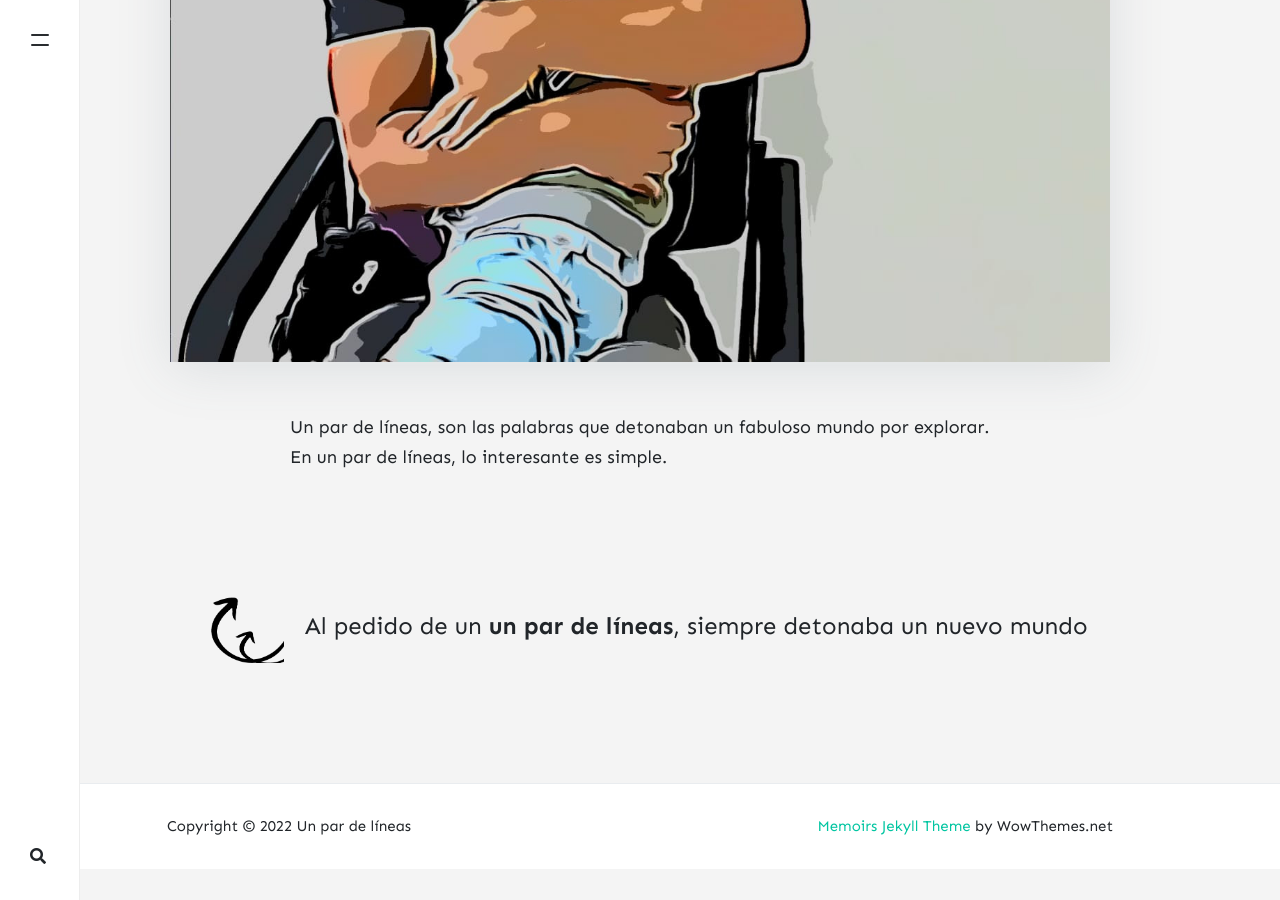
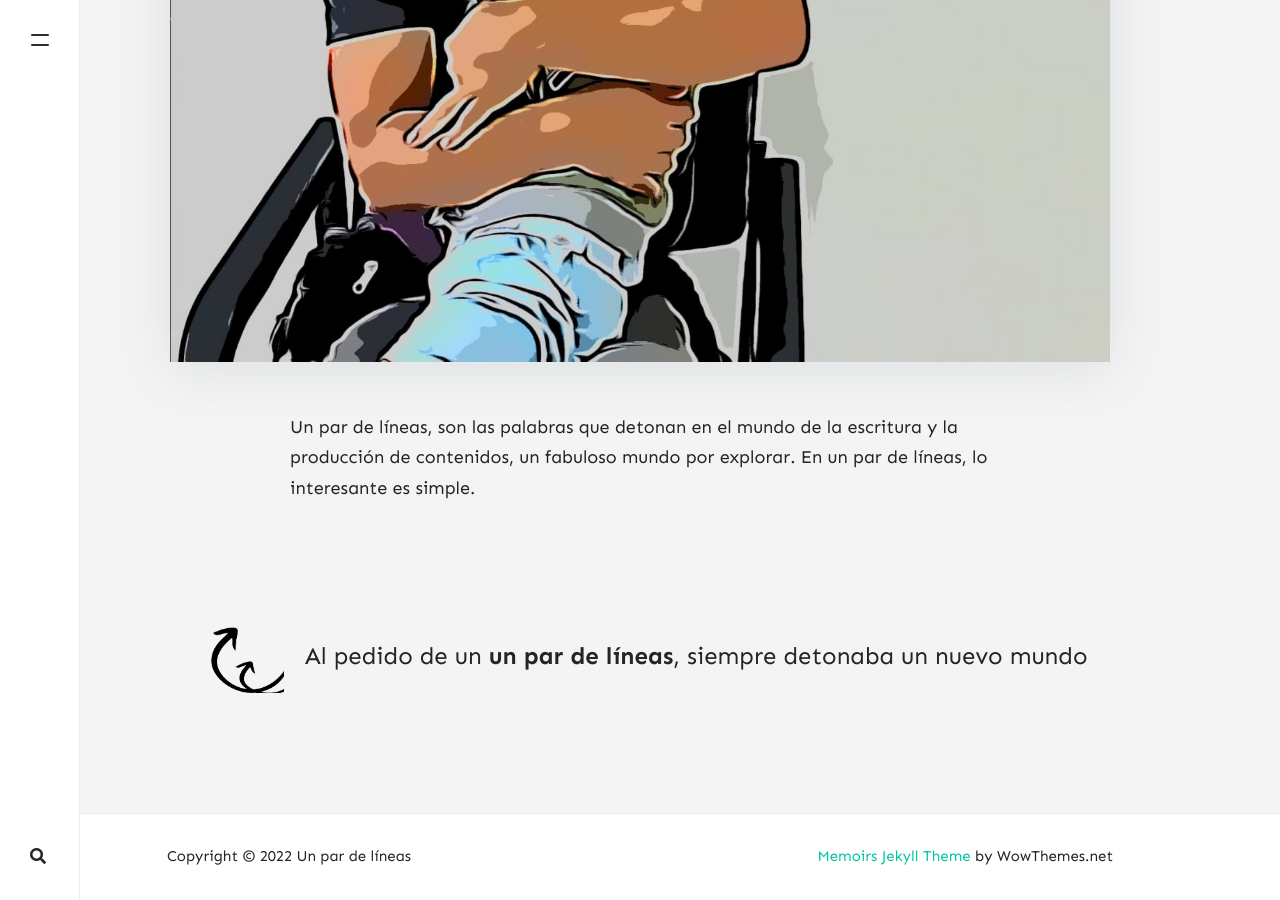
Before and after one commit to kanancho/unpardelineas, a Jekyll site: the page built from _pages/about.md, in a window 1280 px wide and 900 px high, scrolled down 611 px. Built offline with Jekyll 4.4.1, drawn with Linux system fonts in a browser that asks for light colours; nearby versions of some CDN libraries; comment, search, counter and statistics services are not loaded; before the commit the page ends 1480 px from its top, so only the background shows below that.

Commit message:
Update about.md

```diff
--- a/_pages/about.md
+++ b/_pages/about.md
@@ -7,4 +7,4 @@ image: assets/images/9.jpg
 imageshadow: true
 ---
 
-Un par de líneas, son las palabras que detonaban un fabuloso mundo por explorar. En un par de líneas, lo interesante es simple.
+Un par de líneas, son las palabras que detonan en el mundo de la escritura y la producción de contenidos, un fabuloso mundo por explorar. En un par de líneas, lo interesante es simple.
```
